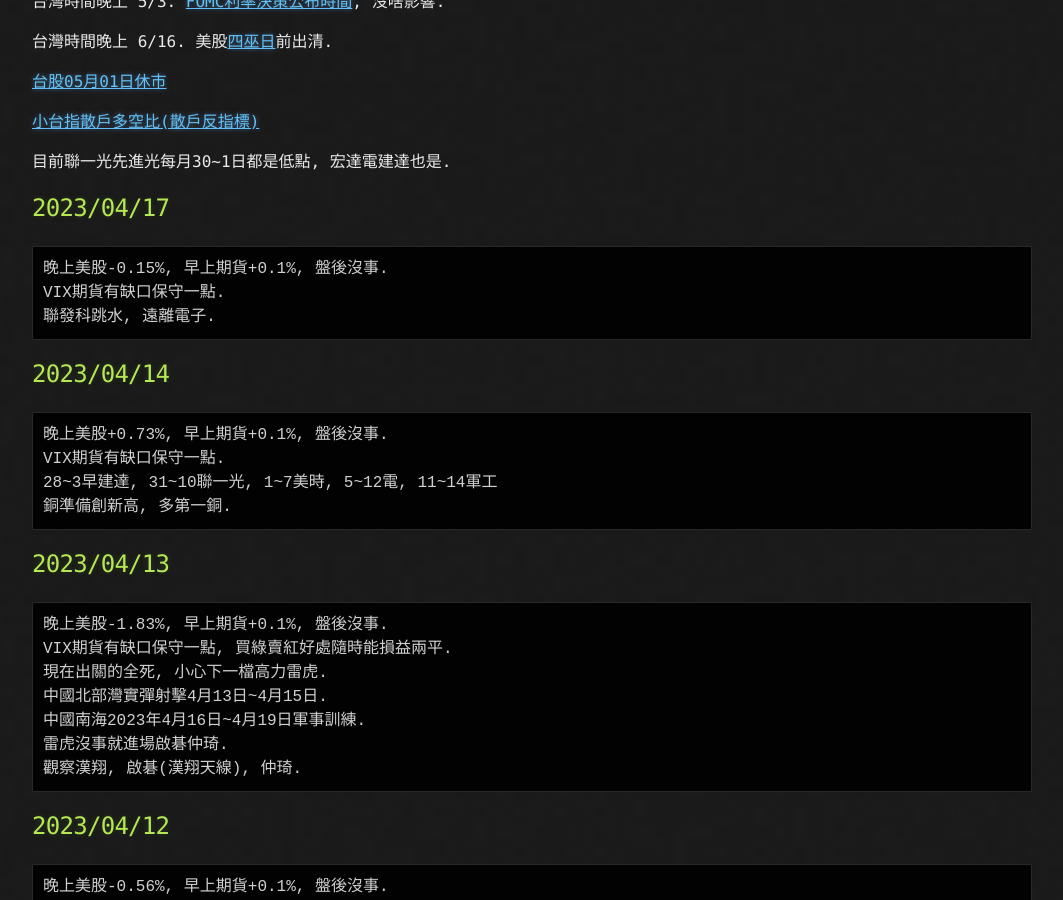
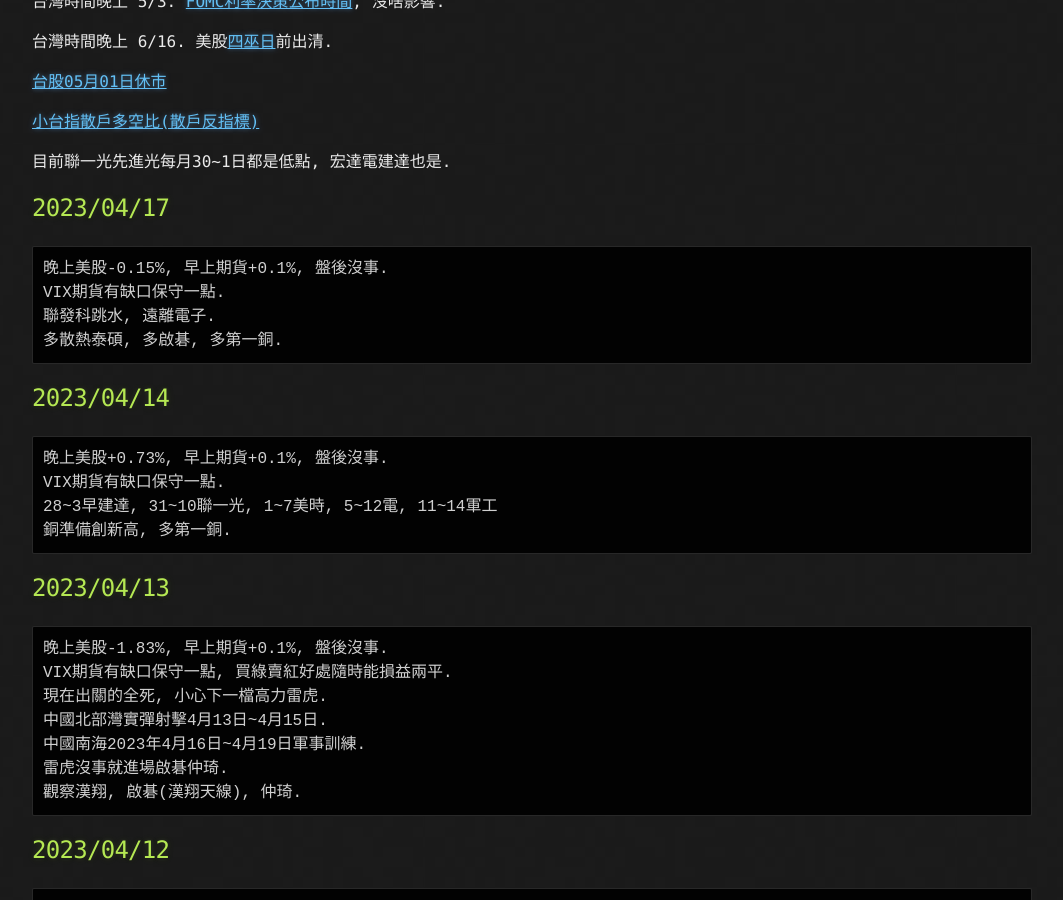
Before and after one commit to lepg5487/Stock_God, a Jekyll site: the page built from index.md, in a window 1280 px wide and 900 px high, scrolled down 388 px. Shown: the whole window, without its empty margins (108-1171 px from the left). Built offline with Jekyll 4.4.1, drawn with Linux system fonts in a browser that asks for light colours; our own code applies the rules of GitHub Pages for plain Markdown files.

Commit message:
Update index.md

````diff
--- a/index.md
+++ b/index.md
@@ -23,6 +23,7 @@
 晚上美股-0.15%, 早上期貨+0.1%, 盤後沒事.
 VIX期貨有缺口保守一點.
 聯發科跳水, 遠離電子.
+多散熱泰碩, 多啟碁, 多第一銅.
 ```
 
 ## 2023/04/14
````
